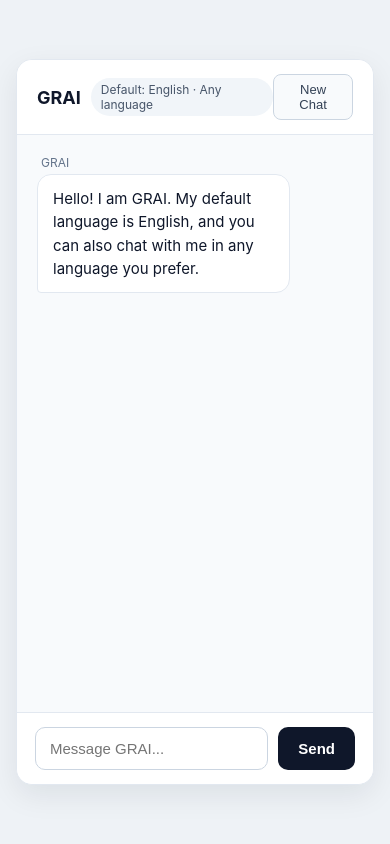
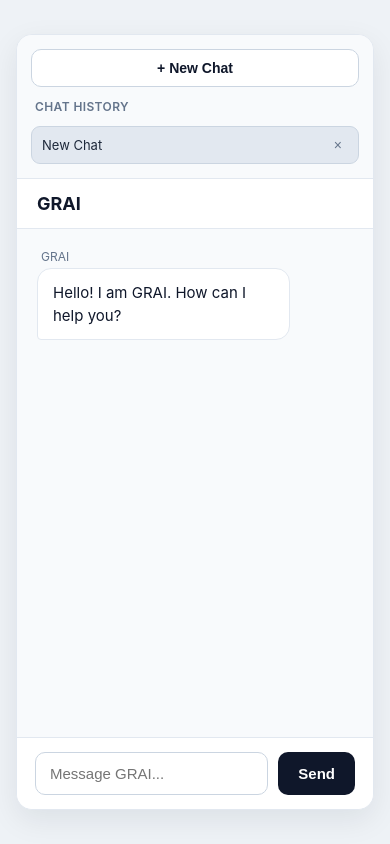
Before and after one commit to amrahman889-boop/GRAI, a website: page public/index.html in a window 390 px wide. Drawn offline with Linux system fonts and the light colour scheme.

Commit message:
index.html

```diff
--- a/public/index.html
+++ b/public/index.html
@@ -19,16 +19,100 @@
     }
     .app {
       width: 100%;
-      max-width: 820px;
-      height: 86vh;
-      min-height: 540px;
+      max-width: 980px;
+      height: 88vh;
+      min-height: 560px;
       background: #ffffff;
       border-radius: 16px;
       box-shadow: 0 10px 30px rgba(15, 23, 42, 0.08);
       display: flex;
-      flex-direction: column;
       overflow: hidden;
       border: 1px solid #e2e8f0;
+    }
+    .sidebar {
+      width: 260px;
+      background: #f8fafc;
+      border-right: 1px solid #e2e8f0;
+      display: flex;
+      flex-direction: column;
+      padding: 14px;
+      gap: 12px;
+    }
+    .new-chat-btn {
+      width: 100%;
+      padding: 10px 12px;
+      border-radius: 10px;
+      border: 1px solid #cbd5e1;
+      background: #ffffff;
+      color: #0f172a;
+      font-size: 14px;
+      font-weight: 600;
+      cursor: pointer;
+    }
+    .new-chat-btn:hover {
+      background: #f1f5f9;
+    }
+    .history-title {
+      font-size: 12px;
+      font-weight: 600;
+      color: #64748b;
+      text-transform: uppercase;
+      letter-spacing: 0.4px;
+      padding: 0 4px;
+    }
+    .history-list {
+      flex: 1;
+      overflow-y: auto;
+      display: flex;
+      flex-direction: column;
+      gap: 6px;
+    }
+    .history-item {
+      display: flex;
+      align-items: center;
+      justify-content: space-between;
+      gap: 8px;
+      padding: 9px 10px;
+      border-radius: 9px;
+      cursor: pointer;
+      border: 1px solid transparent;
+      background: transparent;
+      text-align: left;
+    }
+    .history-item:hover {
+      background: #eef2f6;
+    }
+    .history-item.active {
+      background: #e2e8f0;
+      border-color: #cbd5e1;
+    }
+    .history-label {
+      flex: 1;
+      font-size: 13px;
+      color: #1e293b;
+      white-space: nowrap;
+      overflow: hidden;
+      text-overflow: ellipsis;
+    }
+    .delete-btn {
+      border: none;
+      background: transparent;
+      color: #64748b;
+      font-size: 14px;
+      line-height: 1;
+      padding: 2px 6px;
+      border-radius: 6px;
+      cursor: pointer;
+    }
+    .delete-btn:hover {
+      background: #fee2e2;
+      color: #b91c1c;
+    }
+    .main {
+      flex: 1;
+      display: flex;
+      flex-direction: column;
+      min-width: 0;
     }
     .header {
       padding: 14px 20px;
@@ -38,34 +122,10 @@
       justify-content: space-between;
       background: #ffffff;
     }
-    .brand {
-      display: flex;
-      align-items: center;
-      gap: 10px;
-    }
-    .brand h1 {
+    .header h1 {
       margin: 0;
       font-size: 18px;
       font-weight: 700;
-    }
-    .badge {
-      font-size: 12px;
-      color: #475569;
-      background: #f1f5f9;
-      padding: 4px 10px;
-      border-radius: 999px;
-    }
-    .clear-btn {
-      background: #f8fafc;
-      color: #334155;
-      border: 1px solid #cbd5e1;
-      padding: 7px 12px;
-      border-radius: 8px;
-      font-size: 13px;
-      cursor: pointer;
-    }
-    .clear-btn:hover {
-      background: #f1f5f9;
     }
     .chat-area {
       flex: 1;
@@ -148,16 +208,31 @@
       opacity: 0.6;
       cursor: not-allowed;
     }
+    @media (max-width: 720px) {
+      .app {
+        flex-direction: column;
+        height: 92vh;
+      }
+      .sidebar {
+        width: 100%;
+        max-height: 150px;
+        border-right: none;
+        border-bottom: 1px solid #e2e8f0;
+      }
+    }
   </style>
 </head>
 <body>
   <div class="app">
+    <aside class="sidebar">
+      <button id="new-chat-btn" class="new-chat-btn" type="button">+ New Chat</button>
+      <div class="history-title">Chat History</div>
+      <div id="history-list" class="history-list"></div>
+    </aside>
+
+    <section class="main">
       <div class="header">
-      <div class="brand">
         <h1>GRAI</h1>
-        <span class="badge">Default: English · Any language</span>
-      </div>
-      <button id="clear-btn" class="clear-btn" type="button">New Chat</button>
       </div>
 
       <div id="chat" class="chat-area"></div>
@@ -174,32 +249,54 @@
           <button id="send-btn" type="submit">Send</button>
         </form>
       </div>
+    </section>
   </div>
 
   <script>
-    const STORAGE_KEY = "grai_chat_history_v1";
+    const STORAGE_KEY = "grai_sessions_v1";
     const chatEl = document.getElementById("chat");
+    const historyListEl = document.getElementById("history-list");
     const formEl = document.getElementById("chat-form");
     const inputEl = document.getElementById("prompt");
     const sendBtn = document.getElementById("send-btn");
-    const clearBtn = document.getElementById("clear-btn");
+    const newChatBtn = document.getElementById("new-chat-btn");
 
-    let history = loadHistory();
+    let state = loadState();
 
-    function loadHistory() {
+    function createSession() {
+      return {
+        id: Date.now().toString() + "_" + Math.random().toString(36).slice(2, 7),
+        title: "New Chat",
+        messages: [],
+      };
+    }
+
+    function loadState() {
       try {
         const raw = localStorage.getItem(STORAGE_KEY);
-        const parsed = raw ? JSON.parse(raw) : [];
-        return Array.isArray(parsed) ? parsed : [];
-      } catch {
-        return [];
+        if (raw) {
+          const parsed = JSON.parse(raw);
+          if (parsed && Array.isArray(parsed.sessions) && parsed.sessions.length > 0) {
+            const activeExists = parsed.sessions.some((s) => s.id === parsed.activeId);
+            return {
+              sessions: parsed.sessions,
+              activeId: activeExists ? parsed.activeId : parsed.sessions[0].id,
+            };
           }
         }
+      } catch {}
+      const initial = createSession();
+      return { sessions: [initial], activeId: initial.id };
+    }
 
-    function saveHistory() {
+    function saveState() {
       try {
-        localStorage.setItem(STORAGE_KEY, JSON.stringify(history));
+        localStorage.setItem(STORAGE_KEY, JSON.stringify(state));
       } catch {}
+    }
+
+    function getActiveSession() {
+      return state.sessions.find((s) => s.id === state.activeId) || state.sessions[0];
     }
 
     function renderMessage(role, text) {
@@ -219,25 +316,79 @@
       chatEl.appendChild(row);
     }
 
-    function renderAllMessages() {
+    function renderHistoryList() {
+      historyListEl.innerHTML = "";
+      for (const session of state.sessions) {
+        const item = document.createElement("div");
+        item.className = `history-item ${session.id === state.activeId ? "active" : ""}`;
+        item.addEventListener("click", () => {
+          state.activeId = session.id;
+          saveState();
+          renderAll();
+        });
+
+        const label = document.createElement("span");
+        label.className = "history-label";
+        label.textContent = session.title || "New Chat";
+
+        const delBtn = document.createElement("button");
+        delBtn.type = "button";
+        delBtn.className = "delete-btn";
+        delBtn.title = "Delete chat";
+        delBtn.textContent = "×";
+        delBtn.addEventListener("click", (e) => {
+          e.stopPropagation();
+          deleteSession(session.id);
+        });
+
+        item.appendChild(label);
+        item.appendChild(delBtn);
+        historyListEl.appendChild(item);
+      }
+    }
+
+    function deleteSession(sessionId) {
+      const remaining = state.sessions.filter((s) => s.id !== sessionId);
+      if (remaining.length === 0) {
+        const fresh = createSession();
+        state.sessions = [fresh];
+        state.activeId = fresh.id;
+      } else {
+        state.sessions = remaining;
+        if (state.activeId === sessionId) {
+          state.activeId = remaining[0].id;
+        }
+      }
+      saveState();
+      renderAll();
+    }
+
+    function renderChat() {
+      const active = getActiveSession();
       chatEl.innerHTML = "";
-      if (history.length === 0) {
-        renderMessage(
-          "assistant",
-          "Hello! I am GRAI. My default language is English, and you can also chat with me in any language you prefer."
-        );
+
+      if (!active.messages || active.messages.length === 0) {
+        renderMessage("assistant", "Hello! I am GRAI. How can I help you?");
       } else {
-        for (const item of history) {
-          renderMessage(item.role, item.content);
+        for (const msg of active.messages) {
+          renderMessage(msg.role, msg.content);
         }
       }
       chatEl.scrollTop = chatEl.scrollHeight;
     }
 
-    clearBtn.addEventListener("click", () => {
-      history = [];
-      saveHistory();
-      renderAllMessages();
+    function renderAll() {
+      renderHistoryList();
+      renderChat();
+    }
+
+    newChatBtn.addEventListener("click", () => {
+      const fresh = createSession();
+      state.sessions.unshift(fresh);
+      state.activeId = fresh.id;
+      saveState();
+      renderAll();
+      inputEl.focus();
     });
 
     formEl.addEventListener("submit", async (e) => {
@@ -245,9 +396,16 @@
       const text = inputEl.value.trim();
       if (!text) return;
 
-      const previousHistory = [...history];
-      renderMessage("user", text);
-      chatEl.scrollTop = chatEl.scrollHeight;
+      const active = getActiveSession();
+      const previousHistory = [...active.messages];
+
+      if (!active.messages.length) {
+        active.title = text.slice(0, 32);
+      }
+
+      active.messages.push({ role: "user", content: text });
+      saveState();
+      renderAll();
 
       inputEl.value = "";
       sendBtn.disabled = true;
@@ -275,27 +433,29 @@
           }),
         });
 
-        const data = await res.json();
+        const rawText = await res.text();
+        let data = {};
+        try {
+          data = rawText ? JSON.parse(rawText) : {};
+        } catch {
+          data = { error: rawText || "Invalid server response." };
+        }
+
         loadingRow.remove();
 
         if (!res.ok) {
-          const errMsg = data?.error || "Server error occurred.";
+          const errMsg = data?.error || `Request failed (${res.status})`;
           renderMessage("assistant", `Error: ${errMsg}`);
           return;
         }
 
         const reply = data.reply || "No response received.";
-        renderMessage("assistant", reply);
-
-        history = [
-          ...previousHistory,
-          { role: "user", content: text },
-          { role: "assistant", content: reply },
-        ];
-        saveHistory();
+        active.messages.push({ role: "assistant", content: reply });
+        saveState();
+        renderAll();
       } catch (err) {
         loadingRow.remove();
-        renderMessage("assistant", "Network or server error occurred.");
+        renderMessage("assistant", `Error: ${err?.message || "Network or server error occurred."}`);
       } finally {
         sendBtn.disabled = false;
         chatEl.scrollTop = chatEl.scrollHeight;
@@ -303,7 +463,7 @@
       }
     });
 
-    renderAllMessages();
+    renderAll();
   </script>
 </body>
 </html>
```
Lines whose indentation alone changed are shown as unchanged.
